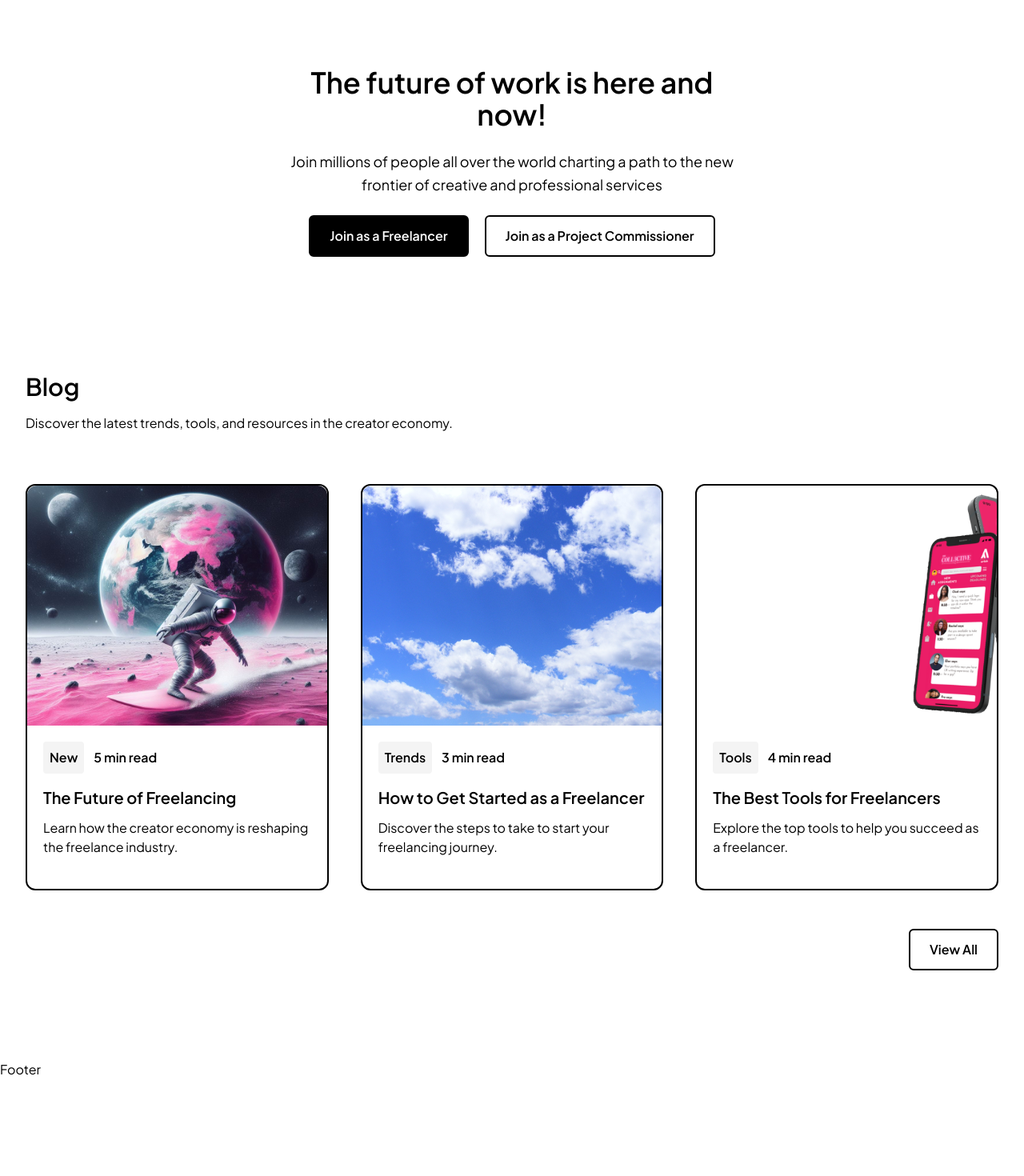
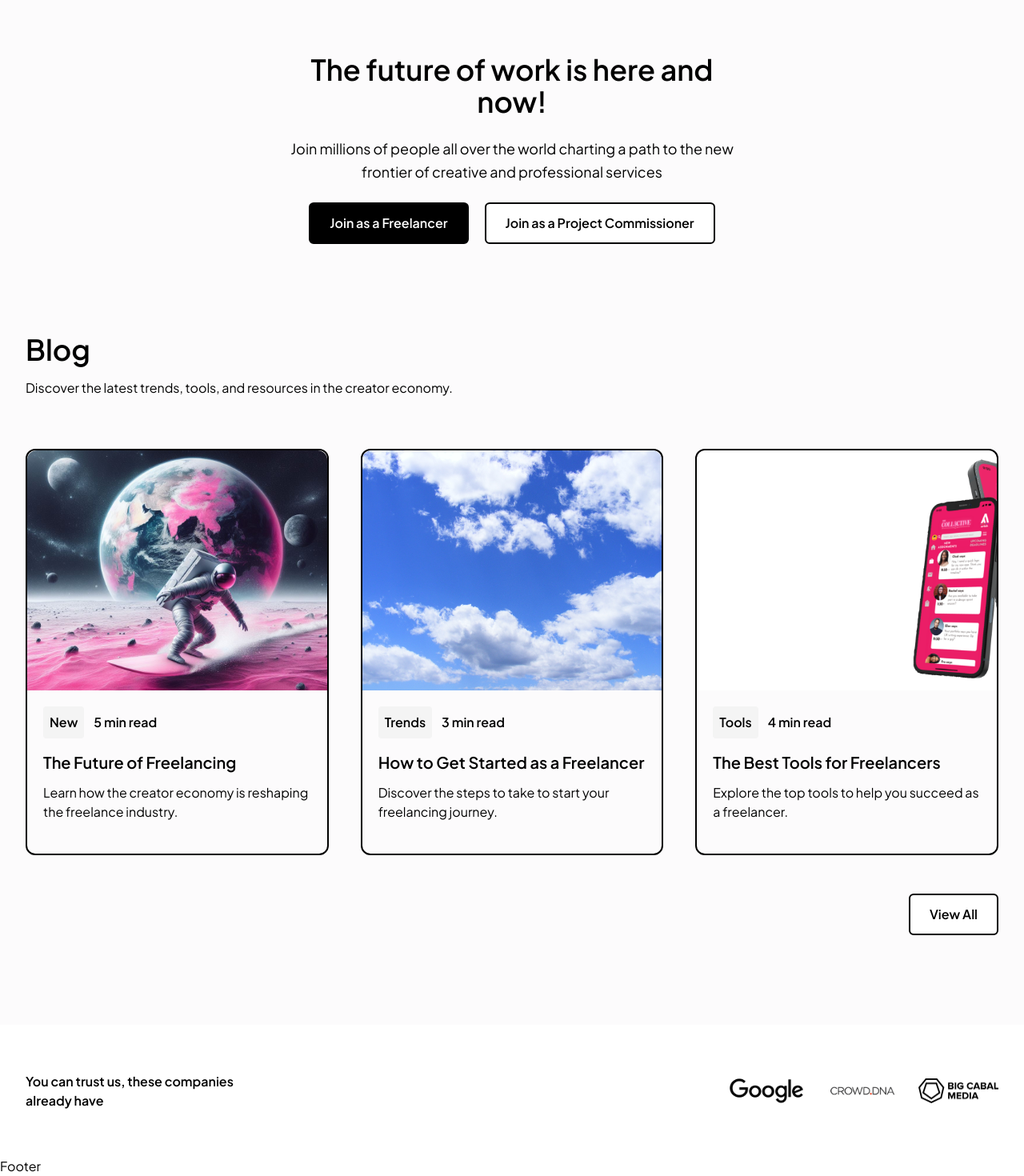
Before and after one commit to artish-io/artish-web, a Next.js app: page / in a window 1280 px wide. Shown: the part 2285-3755 px from the top of the page at 80% size. Before the commit the page ends 3634 px from the top, so only its background shows below. Built offline with nearby package versions, Linux system fonts and the light colour scheme.

Commit message:
trusted section

```diff
--- a/app/components/Home/Blog.tsx
+++ b/app/components/Home/Blog.tsx
@@ -31,10 +31,12 @@ const blogPosts = [
 
 const Blog = () => {
 	return (
-		<section className="container my-28">
-			<h2 className="text-2xl md:text-3xl font-semibold">Blog</h2>
-			<p className="py-4">
-				Discover the latest trends, tools, and resources in the creator economy.
+		<section className="bg-[#FCFBFC]  py-28">
+			<div className="container">
+				<h2 className="text-2xl md:text-3xl lg:text-4xl font-semibold">Blog</h2>
+				<p className="py-4 text-base ld:text-xl">
+					Discover the latest trends, tools, and resources in the creator
+					economy.
 				</p>
 				<div className="grid grid-cols-1 md:grid-cols-2 lg:grid-cols-3 gap-10 my-12 ">
 					{blogPosts.map(
@@ -69,6 +71,7 @@ const Blog = () => {
 						View All
 					</Link>
 				</div>
+			</div>
 		</section>
 	);
 };
--- a/app/components/Home/GetStarted.tsx
+++ b/app/components/Home/GetStarted.tsx
@@ -12,9 +12,10 @@ import MatchClient from '@/public/images/match-client.png';
 
 const GetStarted = () => {
 	return (
-		<div className="bg-white container">
+		<div className="bg-[#FCFBFC]">
+			<div className="container">
 				<section className="my-28 text-center">
-				<div className="w-full md:w-1/2 mx-auto space-y-6">
+					<div className="w-full lg:w-1/2 mx-auto space-y-6">
 						<h2 className="text-3xl md:text-4xl font-semibold leading-tight">
 							Join ARTISH as a freelancer to get discovered and paid for your
 							creative skills
@@ -74,9 +75,9 @@ const GetStarted = () => {
 							</h2>
 							<p className="text-[#130E01] leading-relaxed text-base md:text-lg">
 								Whether you’re looking to exchange your skills for financial
-							freedom, or you want to manage production of creative work without
-							stress, ARTISH provides a trust-led enviroment to bring you a
-							truly visionary experience of the future of work.{' '}
+								freedom, or you want to manage production of creative work
+								without stress, ARTISH provides a trust-led enviroment to bring
+								you a truly visionary experience of the future of work.{' '}
 								<Link href="#" className="text-[#B30445] underline">
 									Learn More
 								</Link>
@@ -92,8 +93,8 @@ const GetStarted = () => {
 						</div>
 					</div>
 				</section>
-			<section className="my-28 md:my-36">
-				<div className="w-full md:w-1/2 mx-auto space-y-6 text-center">
+				<section className="py-18 md:py-26">
+					<div className="w-full lg:w-1/2 mx-auto space-y-6 text-center">
 						<h2 className="text-3xl md:text-4xl font-semibold leading-tight">
 							The future of work is here and <br />
 							now!
@@ -119,6 +120,7 @@ const GetStarted = () => {
 					</div>
 				</section>
 			</div>
+		</div>
 	);
 };
 
--- a/app/components/Home/Hero.tsx
+++ b/app/components/Home/Hero.tsx
@@ -25,11 +25,11 @@ const Hero = () => {
 		<section className="bg-black h-[800px] relative">
 			<div className="flex gap-10 h-full justify-between ">
 				<div className="max-w-screen-xl mx-auto text-white basis-full md:basis-7/12 pl-8 md:pl-20 pt-28 ">
-					<h1 className="text-6xl md:text-8xl font-semibold leading-tight">
+					<h1 className="text-6xl lg:text-8xl font-semibold leading-tight">
 						Optimise <br />
 						your workflow
 					</h1>
-					<p className="mt-10 w-3/4 text-lg">
+					<p className="mt-10 w-full lg:w-3/4 text-lg">
 						We connect businesses, SMEs and corporates to the most talented
 						digital freelancers in the creator economy
 					</p>
@@ -42,7 +42,7 @@ const Hero = () => {
 					/>
 				</div>
 			</div>
-			<div className="absolute bottom-[100px] md:bottom-[130px] w-full px-8">
+			<div className="absolute bottom-[100px] md:bottom-[80px] lg:bottom-[130px] w-full px-8">
 				<div className="container rounded-lg bg-white px-12 pt-8 py-6">
 					<div className="flex justify-between gap-4 md:gap-20 items-start">
 						<div className="flex-1">
--- /dev/null
+++ b/app/components/Home/TrustedBy.tsx
@@ -0,0 +1,43 @@
+import Image from 'next/image';
+
+const TrustedCompanies = [
+	{
+		name: 'Google',
+		logo: '/images/google.png',
+	},
+	{
+		name: 'Crown DNA',
+		logo: '/images/crown-dna.png',
+	},
+	{
+		name: 'Big Cabal Media',
+		logo: '/images/big-cabal-media.png',
+	},
+];
+
+const TrustedBy = () => {
+	return (
+		<section className="bg-white">
+			<div className="container flex justify-between items-center py-10">
+				<p className="font-semibold">
+					You can trust us, these companies <br />
+					already have
+				</p>
+				<div className="flex gap-5">
+					{TrustedCompanies.map(({ name, logo }) => (
+						<Image
+							key={name}
+							src={logo}
+							alt={name}
+							width={100}
+							height={100}
+							className="object-contain"
+						/>
+					))}
+				</div>
+			</div>
+		</section>
+	);
+};
+
+export default TrustedBy;
--- a/app/page.tsx
+++ b/app/page.tsx
@@ -2,6 +2,7 @@ import React from 'react';
 import Hero from './components/Home/Hero';
 import GetStarted from './components/Home/GetStarted';
 import Blog from './components/Home/Blog';
+import TrustedBy from './components/Home/TrustedBy';
 
 const page = () => {
 	return (
@@ -9,6 +10,7 @@ const page = () => {
 			<Hero />
 			<GetStarted />
 			<Blog />
+			<TrustedBy />
 		</>
 	);
 };
```
Lines whose indentation alone changed are shown as unchanged.
